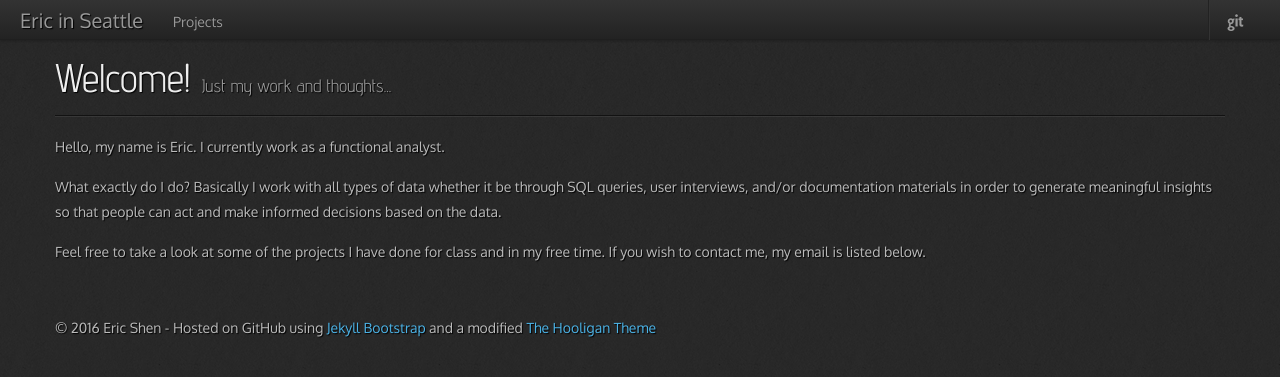
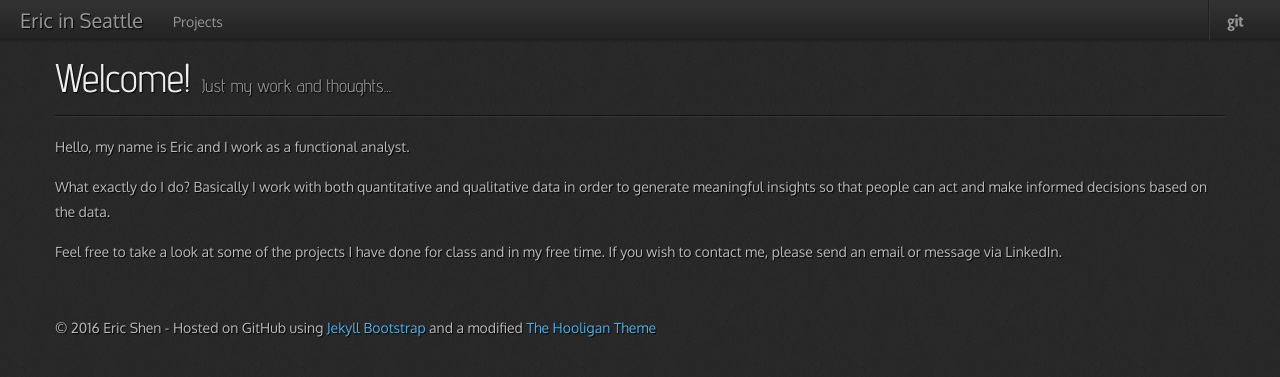
Before and after one commit to ericinseattle/ericinseattle.github.io, a Jekyll site: the page built from index.md, in a window 1280 px wide. Shown: the top 377 px of the page. Built offline with Jekyll 4.4.1, drawn with Linux system fonts in a browser that asks for light colours; nearby versions of some CDN libraries.

Commit message:
update index

```diff
--- a/index.md
+++ b/index.md
@@ -5,10 +5,10 @@ tagline: Just my work and thoughts...
 ---
 {% include JB/setup %}
 
-Hello, my name is Eric. I currently work as a functional analyst.
+Hello, my name is Eric and I work as a functional analyst.
 
-What exactly do I do? Basically I work with all types of data whether it be through SQL queries, user interviews, and/or documentation materials in order to generate meaningful insights so that people can act and make informed decisions based on the data.
+What exactly do I do? Basically I work with both quantitative and qualitative data in order to generate meaningful insights so that people can act and make informed decisions based on the data.
 
-Feel free to take a look at some of the projects I have done for class and in my free time. If you wish to contact me, my email is listed below.
+Feel free to take a look at some of the projects I have done for class and in my free time. If you wish to contact me, please send an email or message via LinkedIn.
 
 <br/>
```
